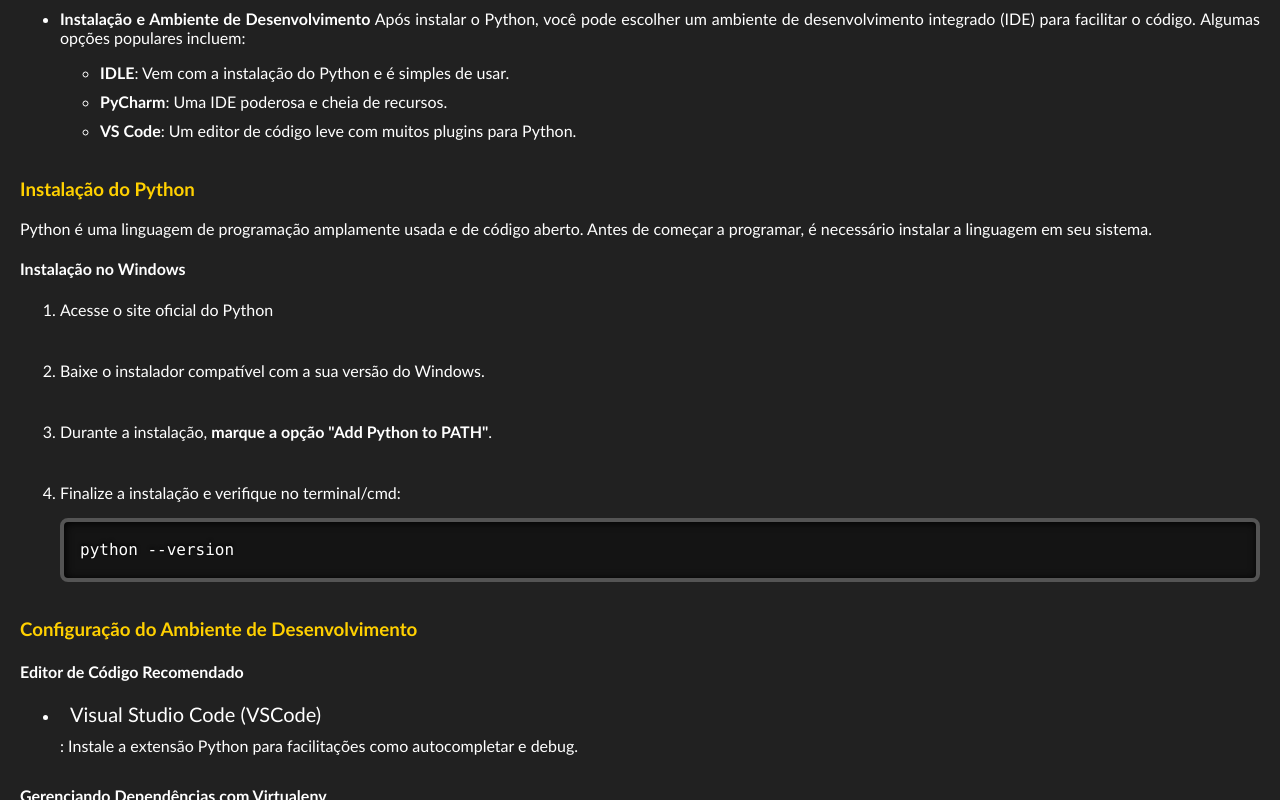
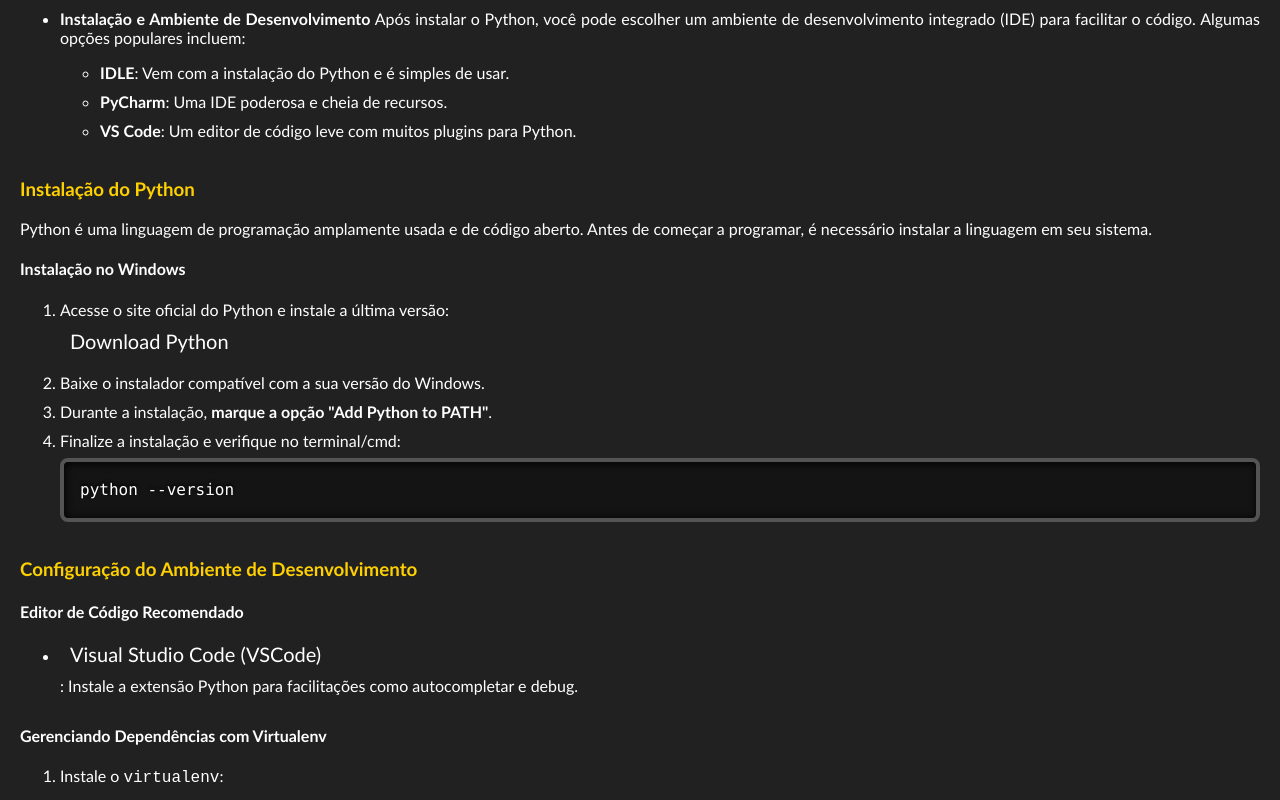
Before and after one commit to maccleyton/guide, a plain HTML site: page 4-py/pag1.html in a window 1280 px wide. Shown: the part 556-1356 px from the top of the page. Drawn offline with Linux system fonts and the light colour scheme.

Commit message:
Update pag1.html

```diff
--- a/4-py/pag1.html
+++ b/4-py/pag1.html
@@ -71,11 +71,10 @@
             instalar a linguagem em seu sistema.</p>
         <h4><strong>Instalação no Windows</strong></h4>
         <ol>
-            <li><p>Acesse o site oficial do Python</p></li>
-            <li><p>Baixe o instalador compatível com a sua versão do Windows.</p></li>
-            <li><p>Durante a instalação, <strong>marque a opção &quot;Add Python to PATH&quot;</strong>.</p></li>
-            <li><p>Finalize a instalação e verifique no terminal/cmd:</p>
-                <pre><code class="language-bash">python --version</code></pre></li>
+            <li>Acesse o site oficial do Python e instale a última versão:<a href="https://www.python.org/downloads/">Download Python</a></li>
+            <li>Baixe o instalador compatível com a sua versão do Windows.</li>
+            <li>Durante a instalação, <strong>marque a opção &quot;Add Python to PATH&quot;</strong>.</li>
+            <li>Finalize a instalação e verifique no terminal/cmd:<pre><code class="language-bash">python --version</code></pre></li>
         </ol>
         <h3><strong>Configuração do Ambiente de Desenvolvimento</strong></h3>
         <h4><strong>Editor de Código Recomendado</strong></h4>
```
